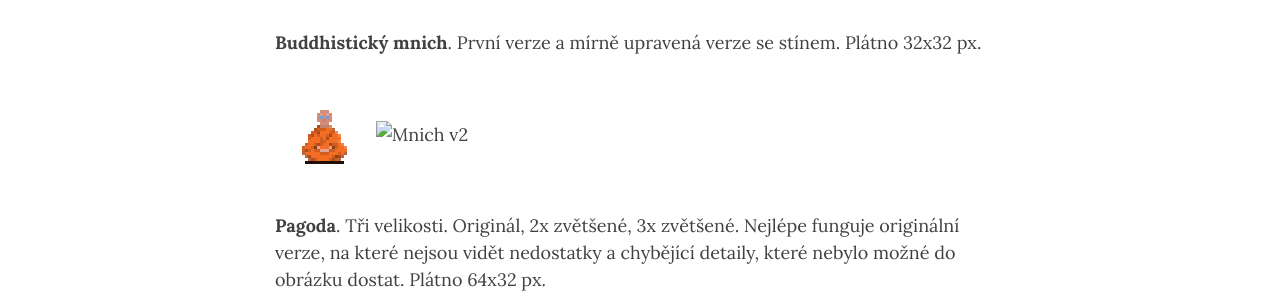
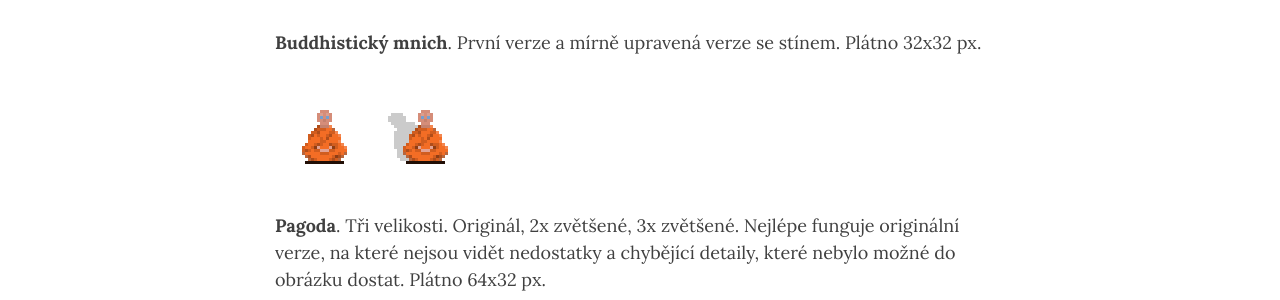
Before and after one commit to Chaoticum/chaoticum-blog, a Jekyll site: the page built from _posts/2020-05-20-pixel-art-ii.md, in a window 1280 px wide. Shown: the part 415-715 px from the top of the page. Built offline with Jekyll 4.4.1, drawn with Linux system fonts in a browser that asks for light colours; nearby versions of some CDN libraries.

Commit message:
image path update

```diff
--- a/_posts/2020-05-20-pixel-art-ii.md
+++ b/_posts/2020-05-20-pixel-art-ii.md
@@ -13,7 +13,7 @@ Nové experimenty s pixel artem. Zkusil jsem se pustit do pár složitějších
 
 **Buddhistický mnich**. První verze a mírně upravená verze se stínem. Plátno 32x32 px.
 
-![Mnich](../assets/post-img/2020-05-20-pixel-art-ii/monk.png "Mnich") ![Mnich v2](../assets/posts/2020-05-20-pixel-art-ii/monk-2.png "Mnich v2")
+![Mnich](../assets/post-img/2020-05-20-pixel-art-ii/monk.png "Mnich") ![Mnich v2](../assets/post-img/2020-05-20-pixel-art-ii/monk-2.png "Mnich v2")
 
 **Pagoda**. Tři velikosti. Originál, 2x zvětšené, 3x zvětšené. Nejlépe funguje originální verze, na které nejsou vidět nedostatky a chybějící detaily, které nebylo možné do obrázku dostat. Plátno 64x32 px.
 
```
